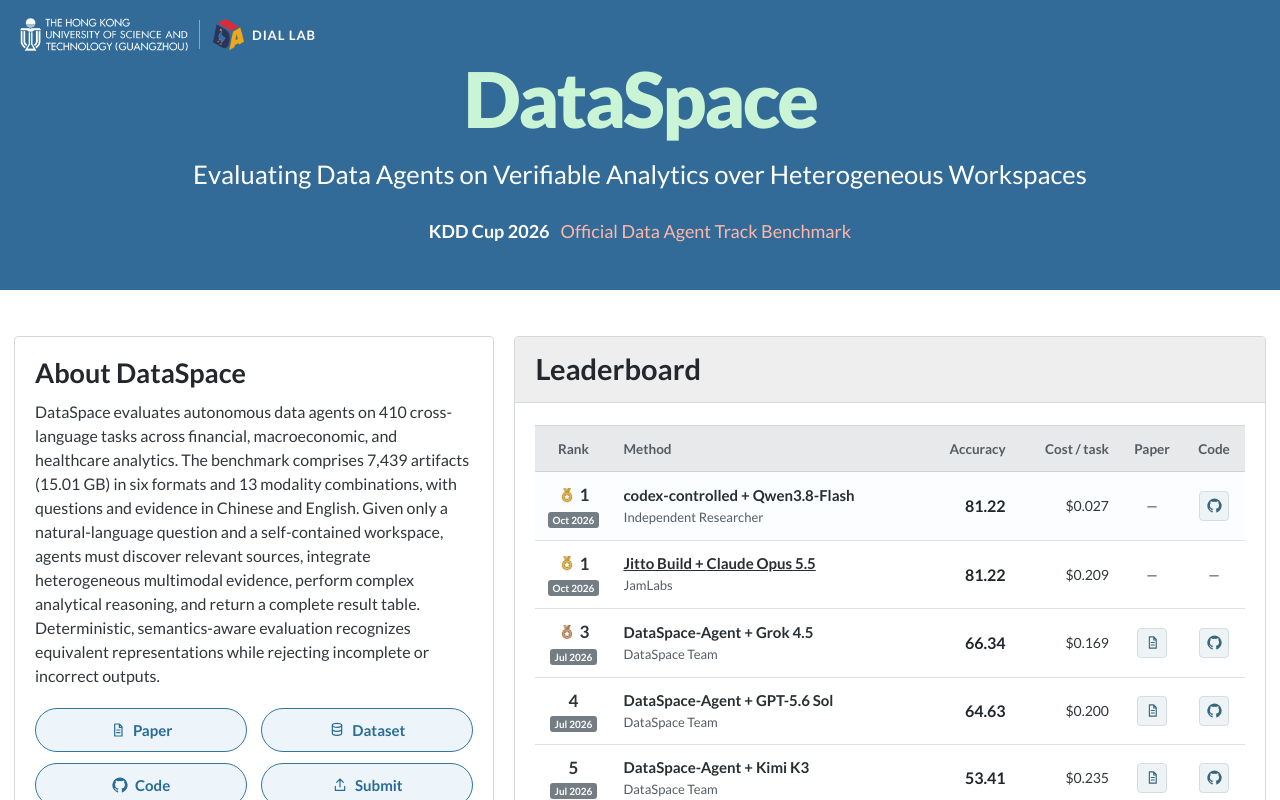
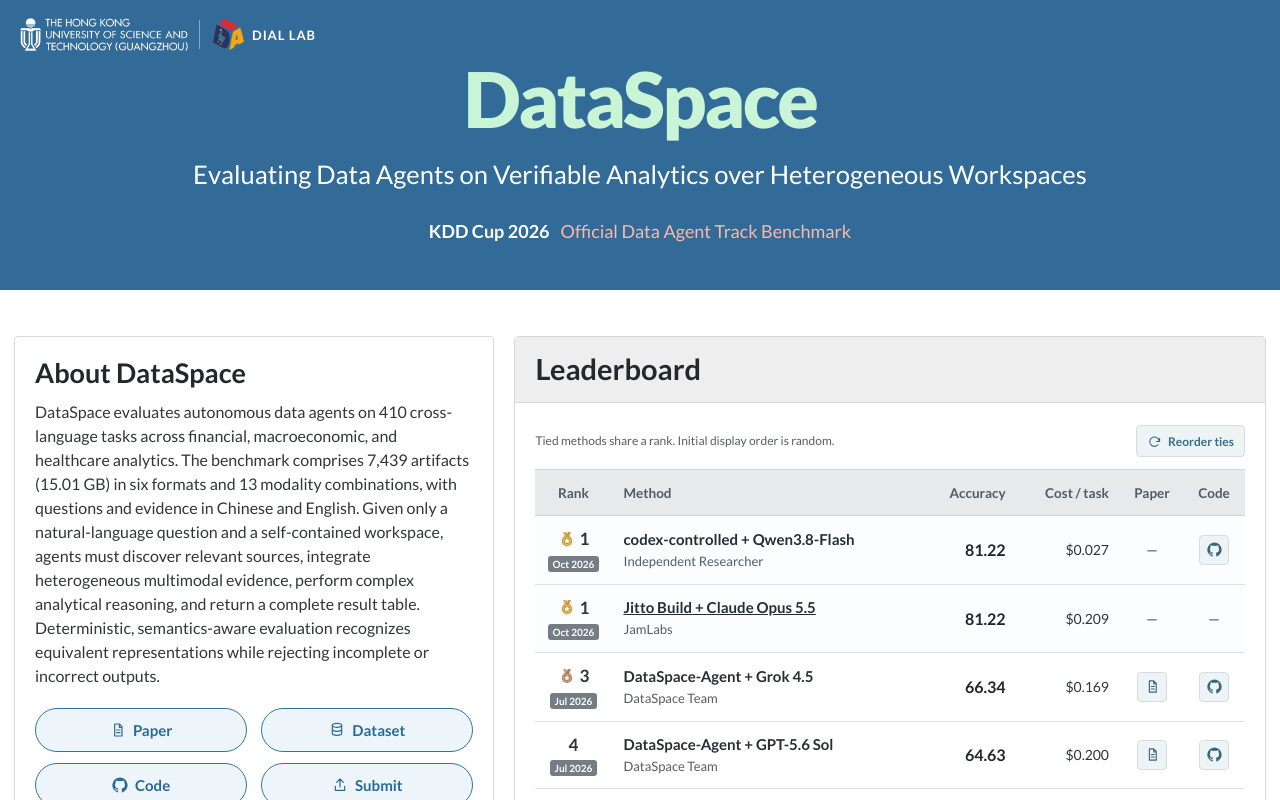
Before and after one commit to dataspace-bench/dataspace-bench.github.io, a React (Vite) app: page / in a window 1280 px wide. Shown: the top 800 px of the page. Built offline with nearby package versions, Linux system fonts and the light colour scheme.

Commit message:
Allow visitors to rotate tied leaderboard entries

```diff
--- a/src/App.css
+++ b/src/App.css
@@ -272,6 +272,48 @@
   margin-top: 2px;
 }
 
+.leaderboard-toolbar {
+  display: flex;
+  align-items: center;
+  justify-content: space-between;
+  flex-wrap: wrap;
+  gap: 8px 12px;
+  margin-bottom: 12px;
+}
+
+.leaderboard-toolbar p {
+  flex: 1 1 220px;
+  margin: 0;
+  color: #555d64;
+  font-size: 12px;
+  line-height: 1.5;
+}
+
+.tie-order-button {
+  display: inline-flex;
+  align-items: center;
+  gap: 6px;
+  min-height: 32px;
+  padding: 6px 10px;
+  color: #376f89;
+  background: #eef3f5;
+  border: 1px solid #d4dde1;
+  border-radius: 4px;
+  font-size: 12px;
+  font-weight: 700;
+  cursor: pointer;
+}
+
+.tie-order-button:hover {
+  color: #fff;
+  background: #376f89;
+}
+
+.tie-order-button svg {
+  width: 15px;
+  height: 15px;
+}
+
 .leaderboard-table-wrap {
   overflow-x: auto;
 }
@@ -303,7 +345,7 @@
   font-size: 14px;
 }
 
-.leaderboard-table tbody tr:first-child {
+.leaderboard-table .leaderboard-row--first {
   background: #fbfdff;
 }
 
--- a/src/components/Icons.tsx
+++ b/src/components/Icons.tsx
@@ -41,6 +41,14 @@
   return (
     <svg {...base} {...props}>
       <path d="m7 10 5 5 5-5" />
+    </svg>
+  )
+}
+
+export function RotateIcon(props: IconProps) {
+  return (
+    <svg {...base} {...props}>
+      <path d="M20 7v5h-5M19.4 12a7.5 7.5 0 1 0-1.8 5.2" />
     </svg>
   )
 }
--- a/src/components/Leaderboard.tsx
+++ b/src/components/Leaderboard.tsx
@@ -1,5 +1,7 @@
+import { useState } from 'react'
 import type { LeaderboardMethod } from '../data/leaderboard'
-import { DocumentIcon, GithubIcon, MedalIcon } from './Icons'
+import { orderLeaderboard } from '../data/leaderboardOrder'
+import { DocumentIcon, GithubIcon, MedalIcon, RotateIcon } from './Icons'
 
 function formatDate(value: string) {
   return new Intl.DateTimeFormat('en', {
@@ -10,12 +12,31 @@
 }
 
 export function Leaderboard({ methods }: { methods: LeaderboardMethod[] }) {
-  const rankedMethods = [...methods].sort((a, b) => b.accuracy - a.accuracy)
+  const [tieStart] = useState(Math.random)
+  const [tieRotation, setTieRotation] = useState(0)
+  const rankedMethods = orderLeaderboard(methods, tieStart, tieRotation)
+  const hasTies = new Set(methods.map((method) => method.correct)).size < methods.length
 
   return (
     <div className="leaderboard">
+      {hasTies && (
+        <div className="leaderboard-toolbar">
+          <p id="tie-order-note">Tied methods share a rank. Initial display order is random.</p>
+          <button
+            className="tie-order-button"
+            type="button"
+            aria-controls="leaderboard-table"
+            aria-describedby="tie-order-note"
+            title="Cycle the display order of tied methods"
+            onClick={() => setTieRotation((rotation) => rotation + 1)}
+          >
+            <RotateIcon />
+            Reorder ties
+          </button>
+        </div>
+      )}
       <div className="leaderboard-table-wrap">
-        <table className="leaderboard-table">
+        <table className="leaderboard-table" id="leaderboard-table">
           <thead>
             <tr>
               <th className="rank-column">Rank</th>
@@ -27,11 +48,8 @@
             </tr>
           </thead>
           <tbody>
-            {rankedMethods.map((method) => {
-              const rank = rankedMethods.findIndex((entry) => entry.correct === method.correct) + 1
-
-              return (
-              <tr key={method.id}>
+            {rankedMethods.map(({ method, rank }) => (
+              <tr key={method.id} className={rank === 1 ? 'leaderboard-row--first' : undefined}>
                 <td className="rank-column">
                   <span className={`rank-position rank-position--${rank}`}>
                     {rank <= 3 && <MedalIcon className="rank-medal" />}
@@ -84,12 +102,11 @@
                   ) : '—'}
                 </td>
               </tr>
-              )
-            })}
+            ))}
           </tbody>
         </table>
       </div>
-      {rankedMethods.filter((method) => method.costNote).map((method) => (
+      {rankedMethods.filter(({ method }) => method.costNote).map(({ method }) => (
         <p className="leaderboard-note" id={`cost-note-${method.id}`} key={method.id}>
           * {method.method}: {method.costNote}
         </p>
--- /dev/null
+++ b/src/data/leaderboardOrder.ts
@@ -0,0 +1,23 @@
+import type { LeaderboardMethod } from './leaderboard'
+
+export function orderLeaderboard(methods: LeaderboardMethod[], start: number, rotation: number) {
+  const sorted = [...methods].sort((a, b) => b.correct - a.correct)
+  const ordered: { method: LeaderboardMethod; rank: number }[] = []
+
+  for (let first = 0; first < sorted.length;) {
+    let end = first + 1
+    while (end < sorted.length && sorted[end].correct === sorted[first].correct) end++
+
+    const group = sorted.slice(first, end)
+    // A random starting position gives every tied method the same chance to lead.
+    // Each click then advances the group by one, so reordering always takes effect.
+    const offset = (Math.floor(start * group.length) + rotation) % group.length
+    for (let index = 0; index < group.length; index++) {
+      ordered.push({ method: group[(offset + index) % group.length], rank: first + 1 })
+    }
+
+    first = end
+  }
+
+  return ordered
+}
```
Also changed, not shown: 1 other file (tests, documents, lock files or other folders).
